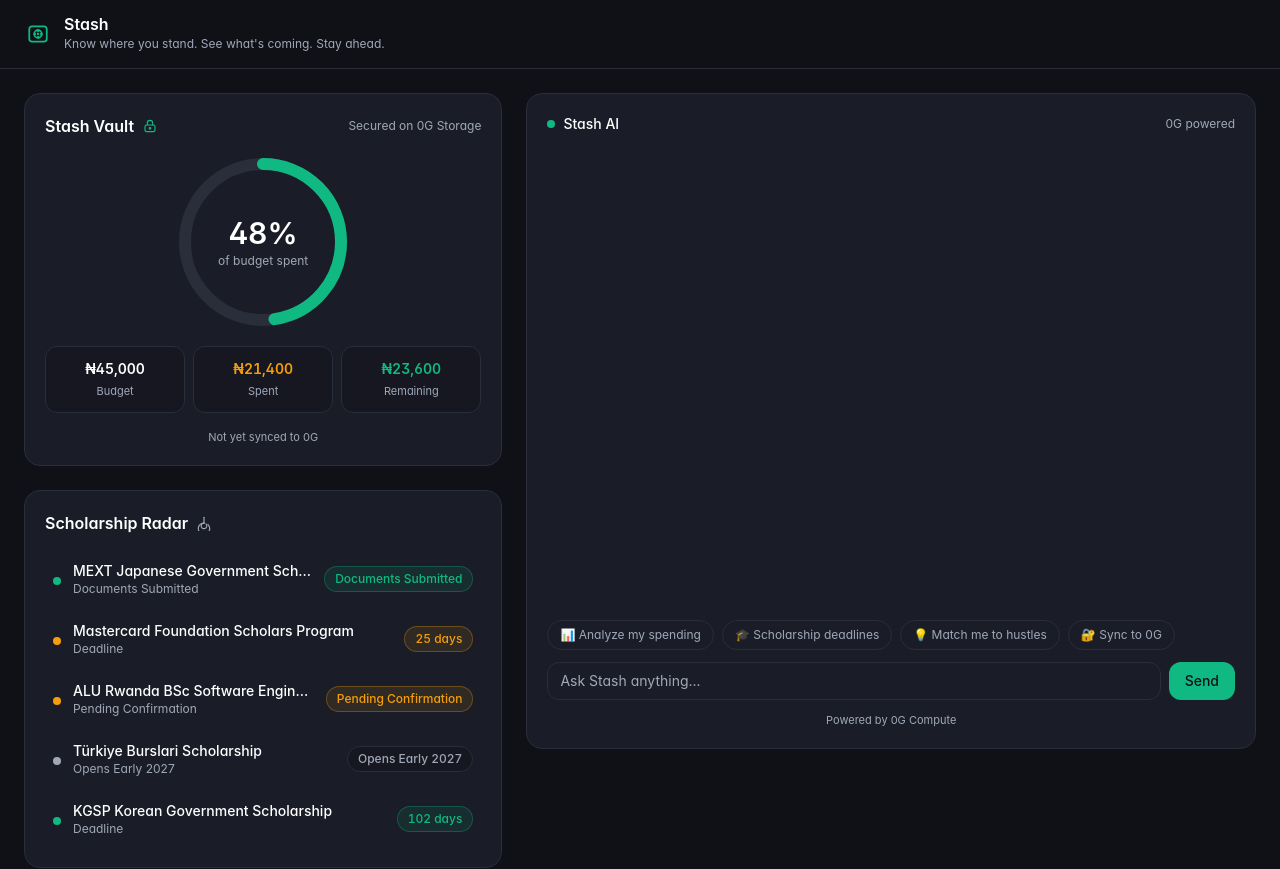
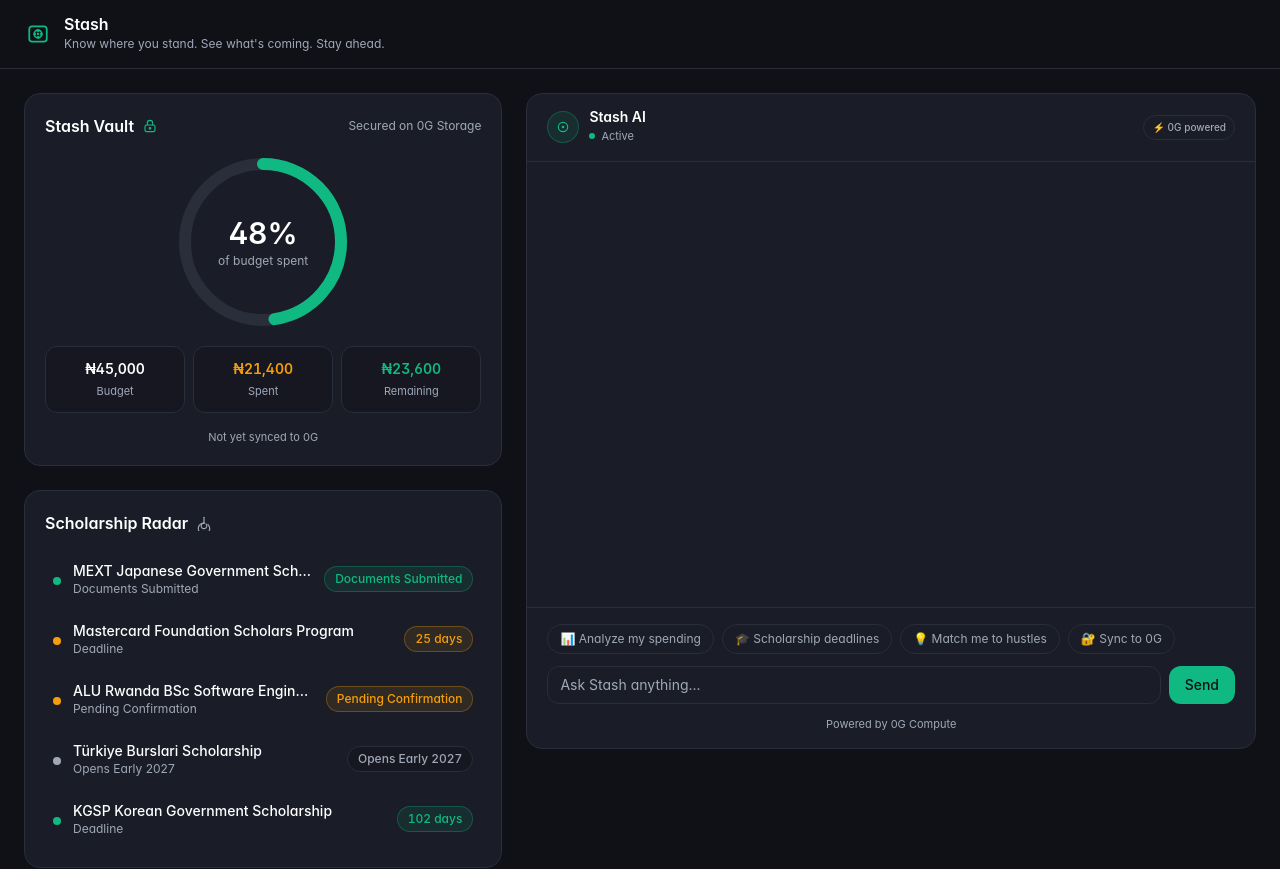
Before and after one commit to Sammy949/Stash, a React (Vite) app: page / in a window 1280 px wide. Shown: the top 869 px of the page. Built offline with nearby package versions, Linux system fonts and the light colour scheme; a web font is replaced by a local one.

Commit message:
feat(agent): build ChatWindow with 0G powered header and auto-scroll

```diff
--- a/src/components/Agent/ChatWindow.tsx
+++ b/src/components/Agent/ChatWindow.tsx
@@ -1,33 +1,59 @@
+import { useEffect, useRef } from "react";
 import type { ChatMessage } from "@/types";
 import { MessageBubble } from "./MessageBubble";
 import { QuickChips } from "./QuickChips";
 import { InputBar } from "./InputBar";
 
-/** STUB — full chat window (header, scroll, typing) built in step 4. */
 export function ChatWindow({
   messages,
   onSend,
+  isThinking = false,
 }: {
   messages: ChatMessage[];
   onSend: (text: string) => void;
+  isThinking?: boolean;
 }) {
+  const endRef = useRef<HTMLDivElement>(null);
+
+  // Smooth-scroll to the latest message whenever the transcript changes.
+  useEffect(() => {
+    endRef.current?.scrollIntoView({ behavior: "smooth", block: "end" });
+  }, [messages]);
+
   return (
-    <div className="flex h-full flex-col rounded-2xl border border-line bg-card p-5">
-      <div className="mb-3 flex items-center gap-2">
-        <span className="h-2 w-2 rounded-full bg-emerald" />
-        <h2 className="text-sm font-medium">Stash AI</h2>
-        <span className="ml-auto text-xs text-muted">0G powered</span>
+    <div className="flex h-full flex-col rounded-2xl border border-line bg-card">
+      {/* Header */}
+      <div className="flex items-center gap-2.5 border-b border-line px-5 py-4">
+        <div className="flex h-8 w-8 items-center justify-center rounded-full border border-emerald/30 bg-emerald/10">
+          <svg viewBox="0 0 24 24" fill="none" className="h-4 w-4 text-emerald">
+            <circle cx="12" cy="12" r="7" stroke="currentColor" strokeWidth="1.75" />
+            <circle cx="12" cy="12" r="2" fill="currentColor" />
+          </svg>
+        </div>
+        <div>
+          <h2 className="text-sm font-semibold leading-none">Stash AI</h2>
+          <div className="mt-1 flex items-center gap-1.5">
+            <span className="h-1.5 w-1.5 rounded-full bg-emerald" />
+            <span className="text-[11px] text-muted">Active</span>
+          </div>
+        </div>
+        <span className="ml-auto rounded-full border border-line px-2 py-1 text-[10px] font-medium text-muted">
+          ⚡ 0G powered
+        </span>
       </div>
 
-      <div className="flex-1 space-y-3 overflow-y-auto">
+      {/* Transcript */}
+      <div className="flex-1 space-y-4 overflow-y-auto px-5 py-4">
         {messages.map((m) => (
           <MessageBubble key={m.id} message={m} />
         ))}
+        <div ref={endRef} />
       </div>
 
-      <div className="mt-4 space-y-3">
+      {/* Composer */}
+      <div className="space-y-3 border-t border-line px-5 py-4">
         <QuickChips onPick={onSend} />
-        <InputBar onSend={onSend} />
+        <InputBar onSend={onSend} disabled={isThinking} />
         <p className="text-center text-[11px] text-muted">
           Powered by 0G Compute
         </p>
```
